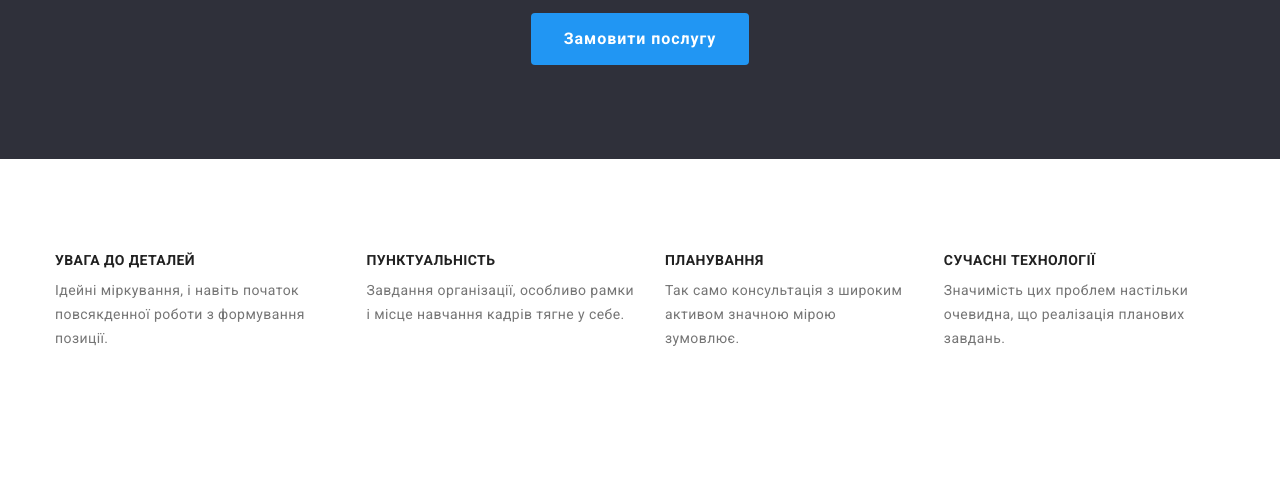
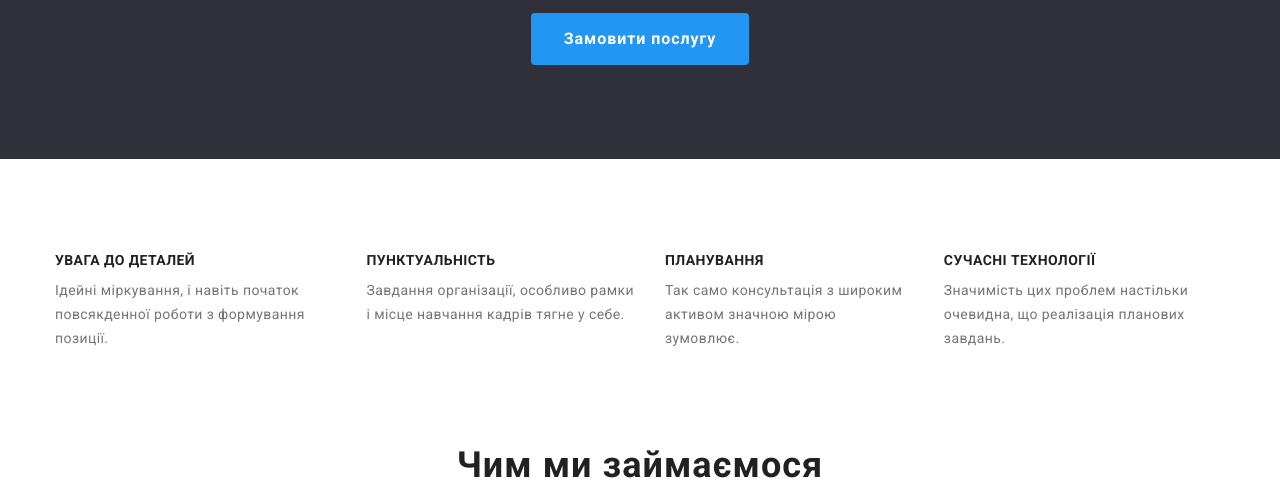
Before and after one commit to sergstorozhev1984/goit-markup-hw-03, a plain HTML site: page index.html in a window 1280 px wide. Shown: the part 312-800 px from the top of the page. Drawn offline with nearby package versions, Linux system fonts and the light colour scheme.

Commit message:
change padding-bottom section futures

```diff
--- a/css/styles.css
+++ b/css/styles.css
@@ -142,6 +142,9 @@ img {
 
 .section {
   padding: 94px 0;
+}
+.section.padding-bottom {
+  padding-bottom: 0;
 }
 
 .section-title {
--- a/index.html
+++ b/index.html
@@ -35,7 +35,7 @@
                 <h1 class="baner-title">Ефективні рішення для <br> вашого бізнесу</h1>
                 <button class="button primary" type="button">Замовити послугу</button>
         </section>
-        <section class="section">
+        <section class="section padding-bottom">
             <div class="container">
                 <h2 class="section-title hidden">Особливості</h2>
                 <ul class="features list">
```
